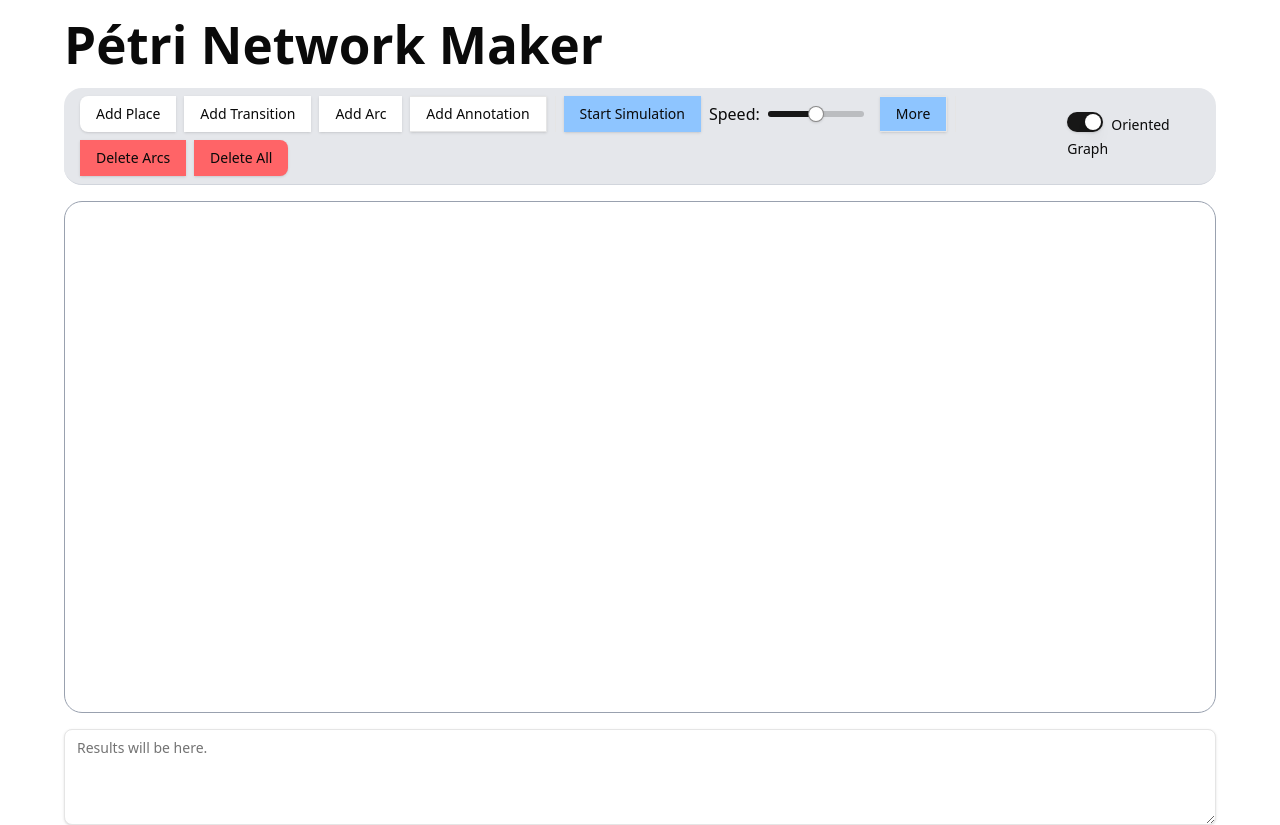
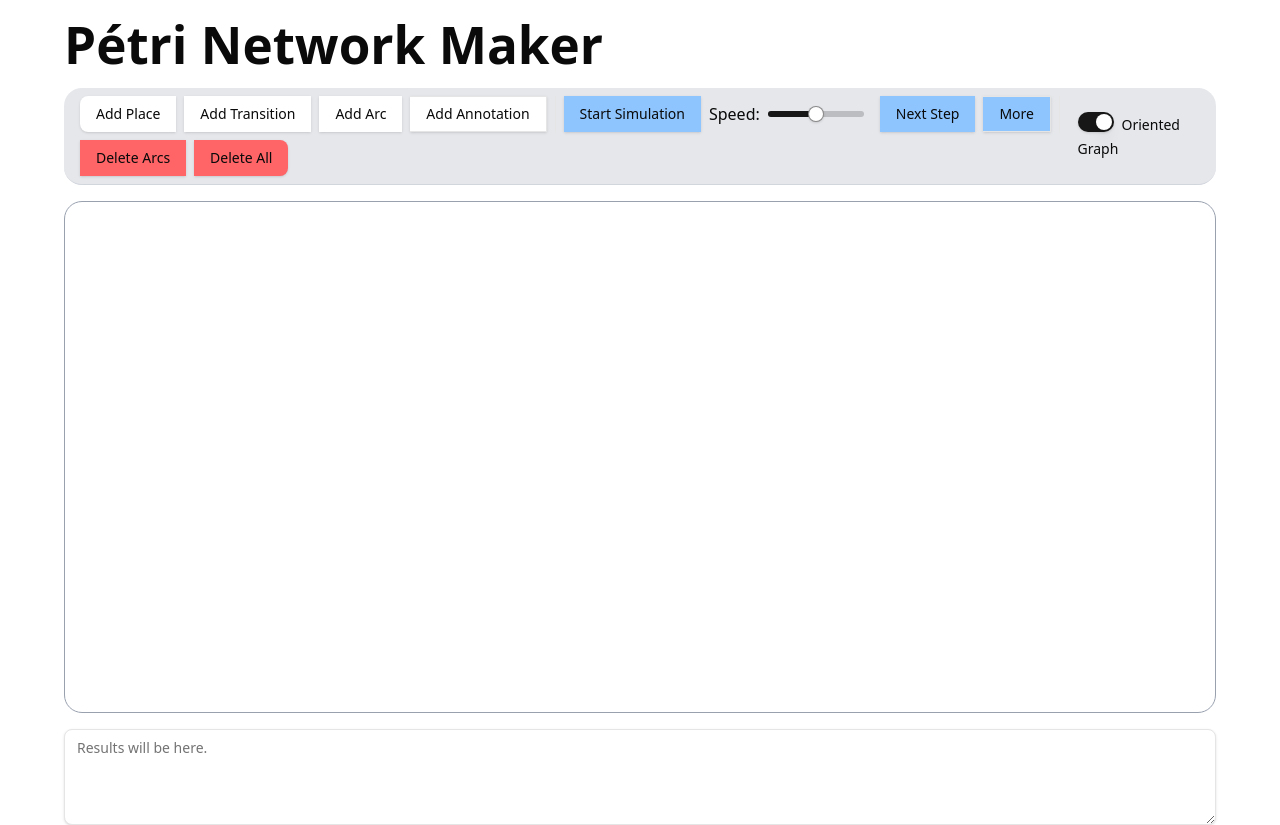
Before and after one commit to ArcLKN/graph_theory_petri, a React (Vite) app: page / in a window 1280 px wide. Built offline with nearby package versions, Linux system fonts and the light colour scheme.

Commit message:
Next Step Button

```diff
--- a/src/App.jsx
+++ b/src/App.jsx
@@ -321,6 +321,29 @@ function App() {
 		return () => clearInterval(interval);
 	}, [doSimulation, places, transitions, arcs]);
 
+	const nextStepSimulation = () => {
+		if (!handleVerif) return;
+		//Construire le réseau à partir du canvas
+		const reseauLocal = transformationIn(places, transitions, arcs);
+
+		// Simuler
+		const reseauSimule = simulation(structuredClone(reseauLocal));
+
+		// Mettre à jour le state réseau
+		setReseauP(reseauSimule);
+
+		// Mettre à jour l'UI
+		const { places: newPlaces, arcs: newArcs } = transformationOut(
+			places,
+			transitions,
+			arcs,
+			reseauSimule
+		);
+
+		setPlaces(newPlaces);
+		setArcs(newArcs);
+	};
+
 	/////////////////////////////
 
 	const handleBorne = () => {
@@ -513,6 +536,7 @@ function App() {
 				handleSources={handleSources}
 				handleEstSimple={handleEstSimple}
 				setSimulationSpeed={setSimulationSpeed}
+				nextStepSimulation={nextStepSimulation}
 			/>
 
 			{/* Canvas for drawing Pétri Network will go here */}
--- a/src/components/EditorToolbar.jsx
+++ b/src/components/EditorToolbar.jsx
@@ -34,6 +34,7 @@ export default function EditorToolbar({
 	handleSources,
 	handleEstSimple,
 	setSimulationSpeed,
+	nextStepSimulation,
 }) {
 	return (
 		<div className='Menu w-full flex flex-row items-center justify-between p-2 px-4 bg-gray-200 border-b border-gray-300 rounded-2xl'>
@@ -87,6 +88,13 @@ export default function EditorToolbar({
 						/>
 					</div>
 
+					<Button
+						className='bg-blue-300 text-foreground hover:bg-blue-400  hover:text-accent-foreground'
+						onClick={nextStepSimulation}
+					>
+						Next Step
+					</Button>
+
 					<SimulationMenu
 						setResult={setResult}
 						handleTransformationIn={handleTransformationIn}
```
